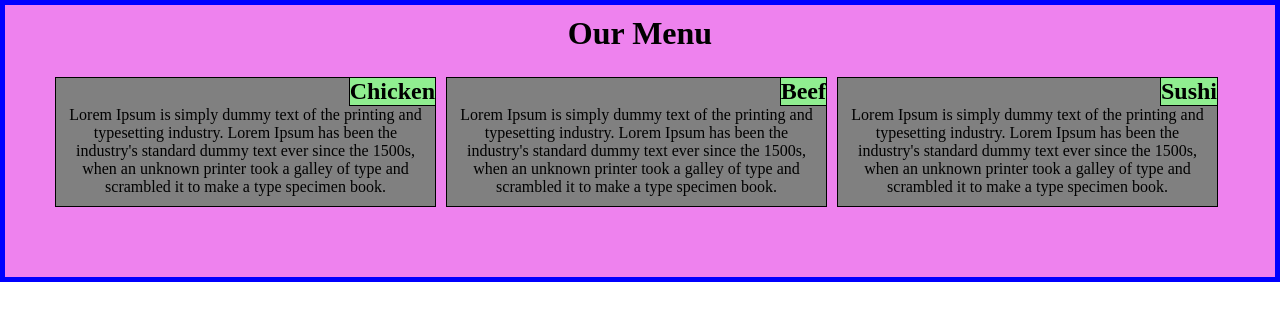
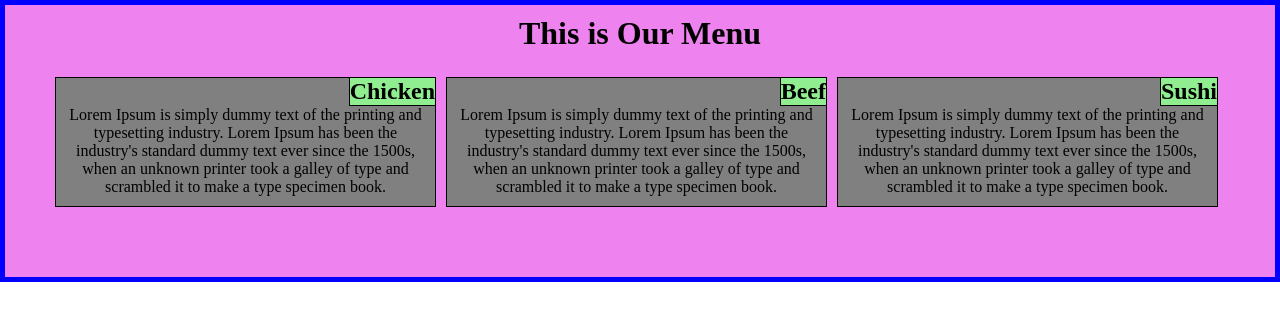
Before and after one commit to SwalihaHaque/module2-solution, a plain HTML site: page index.html in a window 1280 px wide. Drawn offline with Linux system fonts and the light colour scheme.

Commit message:
this is clone repository
this is clone repository

```diff
--- a/index.html
+++ b/index.html
@@ -7,7 +7,7 @@
 </head>
 <body>
 	<div id="wrapper">
-     <h1>Our Menu</h1>
+     <h1>This is Our Menu</h1>
     <div id="div1">
 		<h2>Chicken</h2>
     	<section id="s1">
```
